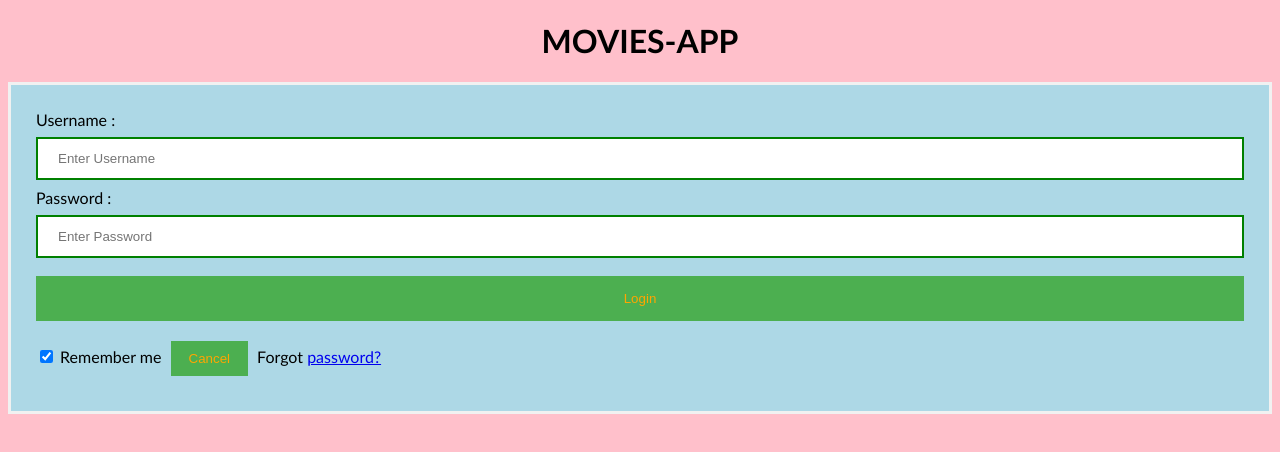
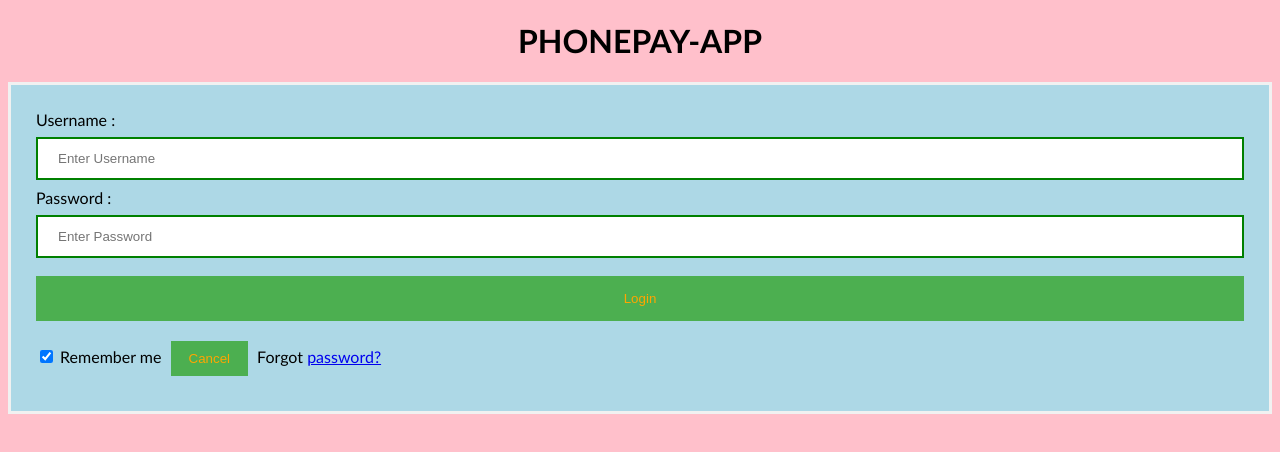
Before and after one commit to maheshkumarch/docker-project, a plain HTML site: page index.html in a window 1280 px wide. Drawn offline with Linux system fonts and the light colour scheme.

Commit message:
Update index.html

```diff
--- a/index.html
+++ b/index.html
@@ -45,7 +45,7 @@ button {
 </style>
 </head>
 <body>
-    <center> <h1>MOVIES-APP</h1> </center>
+    <center> <h1>PHONEPAY-APP</h1> </center>
     <form>
         <div class="container">
             <label>Username : </label>
```
